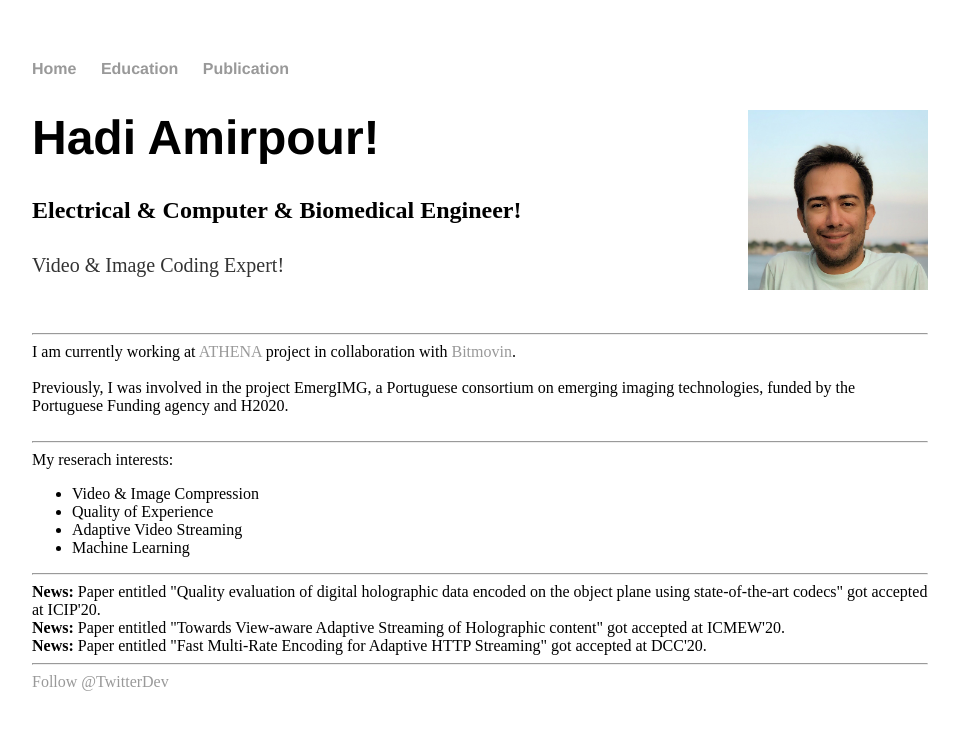
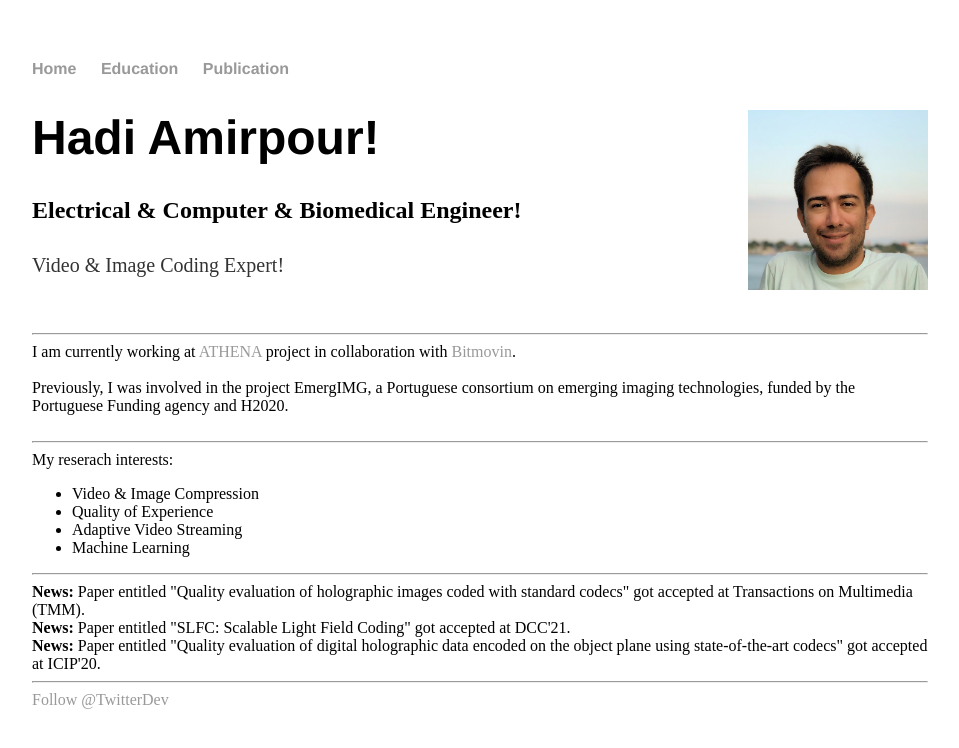
Before and after one commit to HadiAmirpour/hadiamirpour.github.io, a Jekyll site: the page index.html, which Jekyll copies as it is, in a window 1280 px wide. Shown: the top 748 px of the page, without its empty margins (160-1119 px from the left). Built offline with Jekyll 4.4.1, drawn with Linux system fonts in a browser that asks for light colours; comment, search, counter and statistics services are not loaded.

Commit message:
Update index.html

```diff
--- a/index.html
+++ b/index.html
@@ -45,10 +45,9 @@
 
 
 			<hr>
-
+			<h><strong>News:</strong> Paper entitled "Quality evaluation of holographic images coded with standard codecs" got accepted at Transactions on Multimedia (TMM).</h> <br>
+			<h><strong>News:</strong> Paper entitled "SLFC: Scalable Light Field Coding" got accepted at DCC'21.</h> <br>
 			<h><strong>News:</strong> Paper entitled "Quality evaluation of digital holographic data encoded on the object plane using state-of-the-art codecs" got accepted at ICIP'20.</h> <br>
-			<h><strong>News:</strong> Paper entitled "Towards View-aware Adaptive Streaming of Holographic content" got accepted at ICMEW'20.</h><br>
-			<h><strong>News:</strong> Paper entitled "Fast Multi-Rate Encoding for Adaptive HTTP Streaming" got accepted at DCC'20.</h> <br>
 			<hr>
 			<a href="https://twitter.com/HadiAmirpour" class="twitter-follow-button" data-show-count="false">Follow @TwitterDev</a><script async src="https://platform.twitter.com/widgets.js" charset="utf-8"></script>
 			<script type="text/javascript" src="https://platform-api.sharethis.com/js/sharethis.js#property=5dc81b272bd64b00123e0c73&product=inline-follow-buttons" async="async"></script>
```
